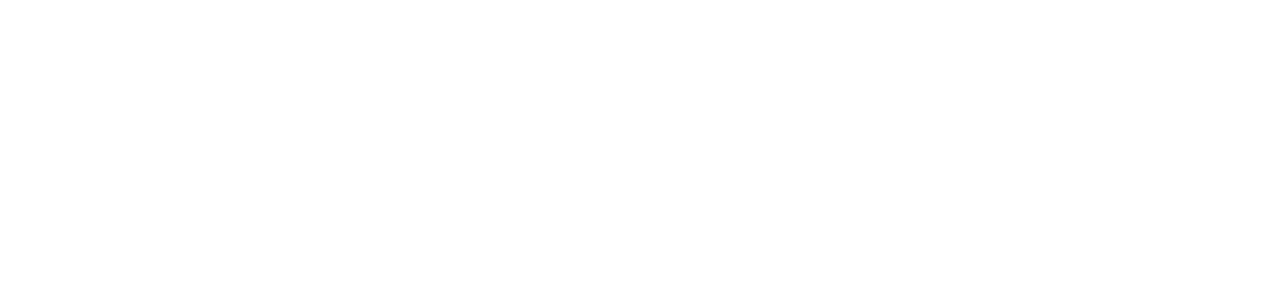
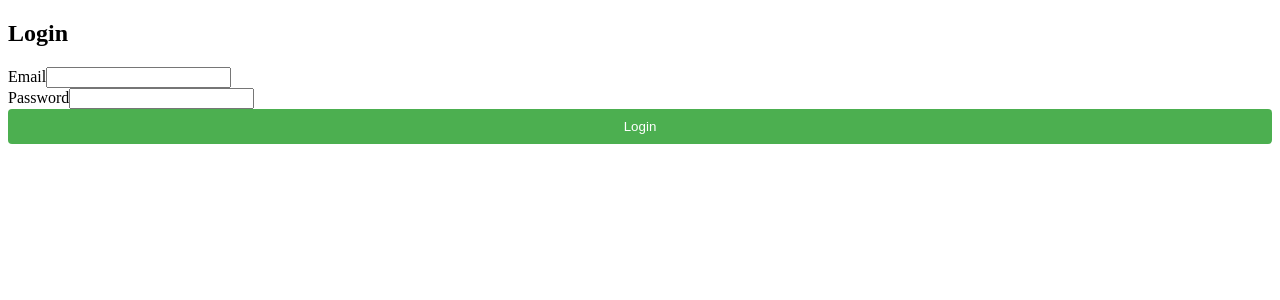
Before and after one commit to Bhaskar-459/eco-explorers, a React (Vite) app in the folder frontend/eco-explorers/: page /loginNgo in a window 1280 px wide. Before the commit this address had no page. Shown: the top 300 px of the page. Built offline with nearby package versions, Linux system fonts and the light colour scheme.

Commit message:
Seperate Pages Created

```diff
--- a/frontend/eco-explorers/src/App.jsx
+++ b/frontend/eco-explorers/src/App.jsx
@@ -1,7 +1,9 @@
 import React from 'react';
 import { BrowserRouter as Router, Route, Routes } from 'react-router-dom';
 import HomePage from './Common/Home/home';
-import LoginPage from './Common/Login/Login';
+import LoginNgo from './Common/Login/NgoLogin';
+import LoginCompany from './Common/Login/CompanyLogin';
+import LoginPeople from './Common/Login/PeopleLogin';
 import RegisterPage from './Common/Signup/NgoSignup';
 import NgoPage from './components/Ngo/HomeScreen';
 import './App.css';
@@ -12,7 +14,9 @@ const App = () => {
     <Router>
       <Routes>
         <Route path="/" element={<HomePage />} />
-        <Route path="/login" element={<LoginPage />} />
+        <Route path="/loginNgo" element={<LoginNgo />} />
+        <Route path="/loginCompany" element={<LoginCompany />} />
+        <Route path="/loginPeople" element={<LoginPeople />} />
         <Route path="/register" element={<RegisterPage />} />
         <Route path="/ngo" element={<NgoPage />} />
       </Routes>
--- a/frontend/eco-explorers/src/Common/Home/home.jsx
+++ b/frontend/eco-explorers/src/Common/Home/home.jsx
@@ -2,25 +2,20 @@ import React, { useState } from 'react';
 import { Link } from 'react-router-dom';
 
 const HomePage = () => {
-  const [showOptions, setShowOptions] = useState(false);
-  const [userType, setUserType] = useState('');
 
-  const handleGreenCreditsClick = () => {
-    setShowOptions(true);
+  const [selectedValue, setSelectedValue] = useState('');
+
+  const handleSelectChange = (event) => {
+    setSelectedValue(event.target.value);
+    if(selectedValue === 'NGO'){
+      window.location.href = '/loginNgo';
+    } else if(selectedValue === 'USER'){
+      window.location.href = '/loginPeople';
+    } else if(selectedValue === 'ORGANISATION'){
+      window.location.href = '/loginCompany';
+    }
   };
 
-  const handleUserTypeClick = (type) => {
-    setUserType(type);
-    setShowOptions(false);
-    // Navigate based on user type
-    if (type === 'ngo') {
-      window.location.href = '/ngo';
-    } else if (type === 'company') {
-      window.location.href = '/company';
-    } else if (type === 'commonPeople') {
-      window.location.href = '/common-people';
-    }
-  };
 
   return (
     <div className="home-page">
@@ -33,7 +28,13 @@ const HomePage = () => {
             <li><a href="#benefits">Benefits</a></li>
             <li><a href="#contact">Contact Us</a></li>
             <li><a href="#privacy-policy">Privacy Policy</a></li>
-            <li><Link to="/login">Login/Register</Link></li>
+            <li><select name="org" id="org-select" onChange={handleSelectChange}>
+              <option value="">Select an option</option>
+              <option value="NGO">NGO</option>
+              <option value="USER">USER</option>
+              <option value="ORGANISATION">ORGANISATION</option>
+            </select>
+            </li>
           </ul>
         </nav>
       </header>
@@ -41,15 +42,6 @@ const HomePage = () => {
         <div className="background">
           <h1>Welcome to Green Trade Exchange</h1>
           <p>Your centralized platform for trading green credits.</p>
-          <button onClick={handleGreenCreditsClick}>Green Credits</button>
-          <button>Eco-Friendly Products</button>
-          {showOptions && (
-            <div className="options">
-              <button onClick={() => handleUserTypeClick('ngo')}>NGO</button>
-              <button onClick={() => handleUserTypeClick('company')}>Company</button>
-              <button onClick={() => handleUserTypeClick('commonPeople')}>Common People</button>
-            </div>
-          )}
         </div>
       </main>
       <section id="about">
--- /dev/null
+++ b/frontend/eco-explorers/src/Common/Login/CompanyLogin.jsx
@@ -0,0 +1,9 @@
+function LoginCompany() {
+  return (
+    <div>
+      <h1>Company Login</h1>
+    </div>
+  );
+}
+
+export default LoginCompany;
--- a/frontend/eco-explorers/src/Common/Login/Login.jsx
+++ /dev/null
@@ -1,27 +0,0 @@
-import React from 'react';
-
-const LoginPage = () => {
-  return (
-    <div className="login-page">
-      <div className="login-container">
-        <h1>Login</h1>
-        <form>
-          <div className="input-group">
-            <label htmlFor="username">Username</label>
-            <input type="text" id="username" name="username" required />
-          </div>
-          <div className="input-group">
-            <label htmlFor="password">Password</label>
-            <input type="password" id="password" name="password" required />
-          </div>
-          <button type="submit">Login</button>
-        </form>
-        <p>
-          Don't have an account? <a href="/register">Register here</a>
-        </p>
-      </div>
-    </div>
-  );
-};
-
-export default LoginPage;
--- /dev/null
+++ b/frontend/eco-explorers/src/Common/Login/NgoLogin.jsx
@@ -0,0 +1,58 @@
+// components/Login.js
+import React, { useState } from 'react';
+import axios from 'axios';
+
+function LoginNgo() {
+  const [email, setEmail] = useState('');
+  const [password, setPassword] = useState('');
+
+  const handleLogin = async (e) => {
+    e.preventDefault();
+    try {
+      const response = await axios.post('http://localhost:5000/api/ngo/post/login', {
+        email,
+        password,
+      });
+      console.log(response.status);
+      if (response.status === 200) {
+        //Handle successful login, e.g., store user data, redirect, etc.
+        alert('Login successful');
+      } else if(response.status === 404){
+        // Handle failed login
+        alert('Invalid credentials');
+      }
+    } catch (error) {
+      // Handle errors
+      alert('Login failed: ' + (error.response?.data || error.message));
+    }
+  };
+
+  return (
+    <div>
+      <h2>Login</h2>
+      <form onSubmit={handleLogin}>
+        <div>
+          <label>Email</label>
+          <input
+            type="email"
+            value={email}
+            onChange={(e) => setEmail(e.target.value)}
+            required
+          />
+        </div>
+        <div>
+          <label>Password</label>
+          <input
+            type="password"
+            value={password}
+            onChange={(e) => setPassword(e.target.value)}
+            required
+          />
+        </div>
+        <button type="submit">Login</button>
+      </form>
+    </div>
+  );
+}
+
+export default LoginNgo;
--- /dev/null
+++ b/frontend/eco-explorers/src/Common/Login/PeopleLogin.jsx
@@ -0,0 +1,9 @@
+function LoginPeople() {
+  return (
+    <div>
+      <h1>Login People</h1>
+    </div>
+  );
+}
+
+export default LoginPeople;
```
Also changed, not shown: 1 other file (tests, documents, lock files or other folders).
